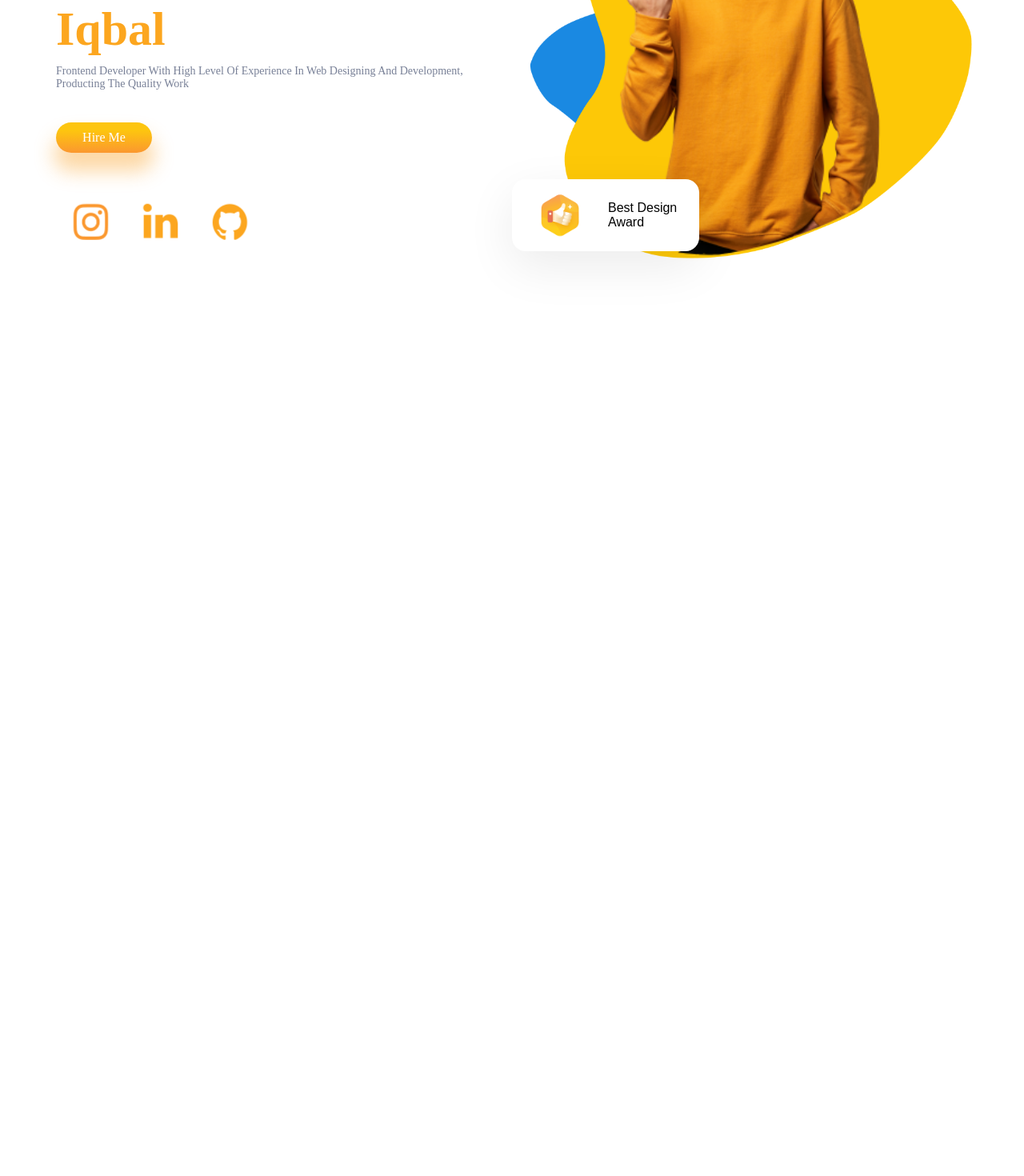
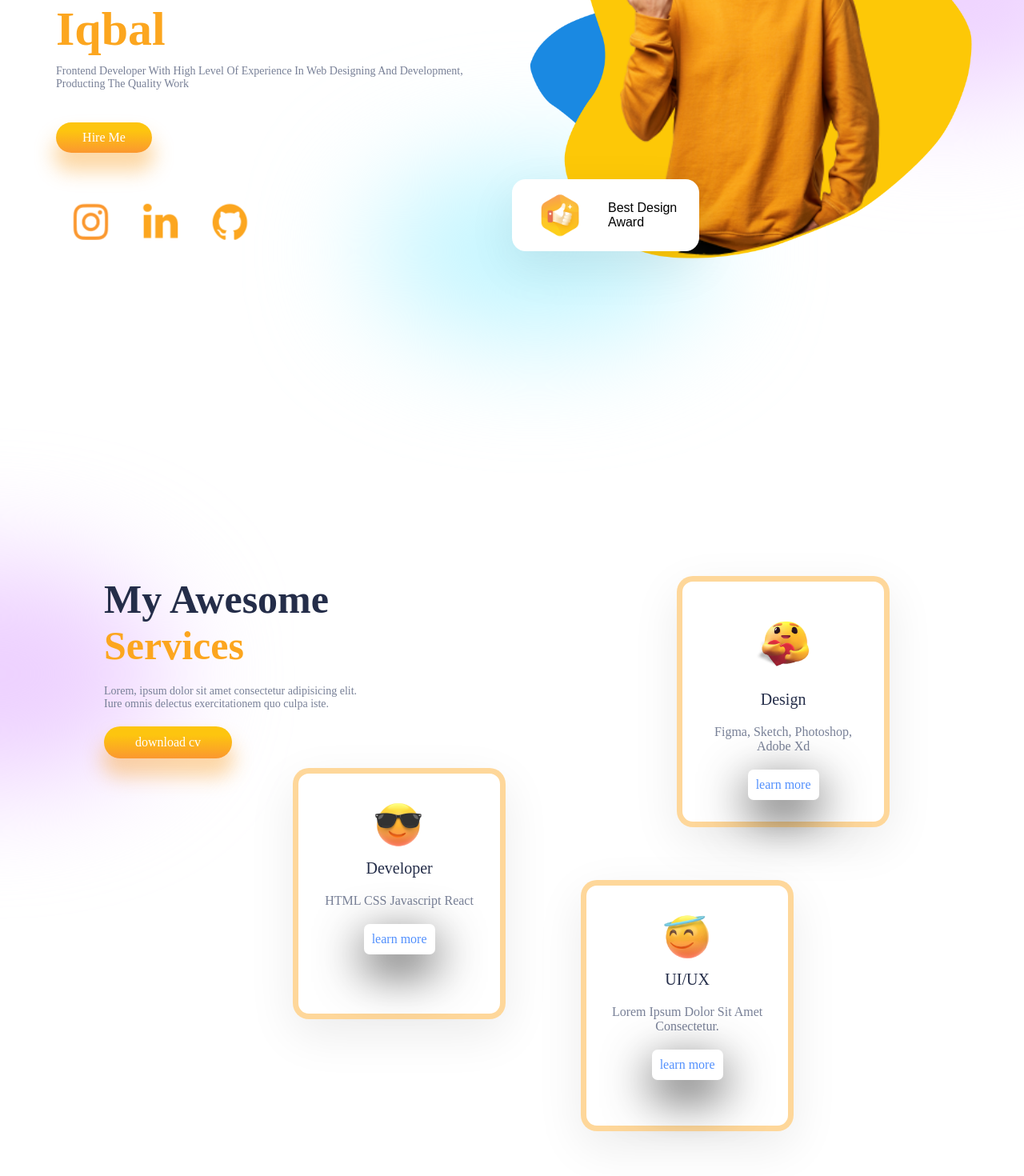
Before and after one commit to kashif1262/portfolio, a React (Create React App) app: page / in a window 1280 px wide. Shown: the part 346-1816 px from the top of the page at 80% size. Before the commit the page ends 836 px from the top, so only its background shows below. Built offline with nearby package versions, Linux system fonts and the light colour scheme.

Commit message:
services

```diff
--- a/src/App.js
+++ b/src/App.js
@@ -1,11 +1,13 @@
 import Navbar from "./components/Navbar/Navbar";
 import "./App.css";
 import Intro from "./components/Intro/Intro";
+import Services from "./components/Services/Services";
 function App() {
   return (
     <div className="App">
       <Navbar />
       <Intro />
+      <Services />
     </div>
   );
 }
--- /dev/null
+++ b/src/components/Card/Card.css
@@ -0,0 +1,37 @@
+.card{
+    width: 10rem;
+    height: 13rem;
+    position: absolute;
+    display: flex;
+    flex-direction: column;
+    gap: 1rem;
+    align-items: center;
+    width: 10rem;
+    text-align: center;
+    background: rgba(255, 255, 255, 0.26);
+    text-transform: capitalize;
+    border: 7px solid var(--orangeCard);
+    box-shadow: var(--boxShadow);
+    border-radius: 20px;
+    padding: 0 26px 2rem 26px;
+
+}
+.card span:nth-of-type(2){
+    color: var(--gray);
+    font-size: 16px;
+}
+
+.card > img{
+    transform: scale(0.6);
+    margin-bottom: -2rem;
+}
+
+.c-button{
+    background: white;
+    box-shadow: 0px 19px 60px rgba(0, 0, 0, 0.8);
+    border: none;
+    border-radius: 7px;
+    padding: 10px;
+    font-size: 16px;
+    color: #5290fd;
+}
--- /dev/null
+++ b/src/components/Card/Card.jsx
@@ -0,0 +1,14 @@
+import React from "react";
+import "./Card.css";
+const Card = ({ emoji, heading, detail }) => {
+  return (
+    <div className="card">
+      <img src={emoji} alt="" />
+      <span>{heading}</span>
+      <span>{detail}</span>
+      <button className="c-button">learn more</button>
+    </div>
+  );
+};
+
+export default Card;
--- a/src/components/Intro/Intro.css
+++ b/src/components/Intro/Intro.css
@@ -77,3 +77,15 @@
 transform: scale(0.5);
 
 }
+.blur{
+    position: absolute;
+    width: 22rem;
+    height: 14rem;
+    border-radius:50%;
+    background: #edd0ff;
+    filter: blur(212px);
+    z-index: -9;
+    top: -18px;
+    left: 56%;
+    filter: blur(72px);
+}
--- a/src/components/Intro/Intro.jsx
+++ b/src/components/Intro/Intro.jsx
@@ -49,7 +49,17 @@ const Intro = () => {
           <FloatingDiv image={thumbup} txt1="best design" txt2={"award"} />
         </div>
         {/* blur divs */}
-        <div className="blur" style={{ bsckground: "rgb(238,)" }}></div>
+        <div className="blur" style={{ background: "rgb(238 210 255)" }}></div>
+        <div
+          className="blur"
+          style={{
+            background: "#c1f5ff",
+            top: "17rem",
+            width: "21rem",
+            height: "11rem",
+            left: "-9rem",
+          }}
+        ></div>
       </div>
     </div>
   );
--- a/src/components/Navbar/Navbar.js
+++ b/src/components/Navbar/Navbar.js
@@ -17,7 +17,7 @@ export default function Navbar() {
             <li>testimonials</li>
           </ul>
         </div>
-        <button className="button n-button">contact us</button>
+        <button className="button n-button">contact</button>
       </div>
     </div>
   );
--- /dev/null
+++ b/src/components/Services/Services.css
@@ -0,0 +1,58 @@
+.services{
+    padding: 0 3rem 0 3rem;
+    display: flex;
+    height: 30rem;
+    margin-bottom: 8rem;
+    margin-top: 9rem;
+    margin-bottom: 13rem;
+    padding-top: 3rem;
+
+}
+.awesome{
+    display: flex;
+    flex-direction: column;
+    position: relative;
+}
+.awesome > :nth-child(1){
+    color:var(--black);
+    font-size:2.5rem;
+    font-weight: bold;
+}
+.awesome > :nth-child(2){
+    color:var(--orange);
+    font-size:2.5rem;
+    font-weight: bold;
+}
+.awesome > :nth-child(3){
+    color:var(--gray);
+    font-size:14px;
+    margin-top: 1rem;
+}
+.s-button {
+    width: 8rem;
+    height: 2rem;
+    margin-top: 1rem;
+}
+.cards{
+    position: relative;
+
+}
+.cards > *{
+    position: absolute;
+}
+
+.s-blur1{
+    left: 13rem;
+    left:-18rem;
+}
+
+.s-blur2{
+    left: 14rem;
+    left: 8rem;
+}
+.cards{
+    position: relative;
+}
+.cards > *{
+    position: absolute;
+}
--- /dev/null
+++ b/src/components/Services/Services.jsx
@@ -0,0 +1,49 @@
+import React from "react";
+import HeartEmoji from "../../img/heartemoji.png";
+import Glasses from "../../img/glasses.png";
+import Humble from "../../img/humble.png";
+import "./Services.css";
+import Card from "../Card/Card.jsx";
+const Services = () => {
+  return (
+    <div className="services">
+      {/* left side */}
+      <div className="awesome">
+        <span style={{}}>My Awesome</span>
+        <span>Services</span>
+        <spane>
+          Lorem, ipsum dolor sit amet consectetur adipisicing elit. <br />
+          Iure omnis delectus exercitationem quo culpa iste.
+        </spane>
+        <button className="button s-button">download cv</button>
+        <div className="blur s-blur1"></div>
+      </div>
+      {/* right site */}
+      <div className="cards">
+        <div style={{ left: "20rem" }}>
+          <Card
+            emoji={HeartEmoji}
+            heading={"Design"}
+            detail={"figma, sketch, photoshop, adobe xd"}
+          />
+        </div>
+        <div style={{ top: "12rem", left: "-4rem" }}>
+          <Card
+            emoji={Glasses}
+            heading={"developer"}
+            detail={"HTML CSS Javascript React"}
+          />
+        </div>
+        <div style={{ top: "19rem", left: "14rem" }}>
+          <Card
+            emoji={Humble}
+            heading={"UI/UX"}
+            detail={"Lorem ipsum dolor sit amet consectetur."}
+          />
+        </div>
+      </div>
+    </div>
+  );
+};
+
+export default Services;
```
